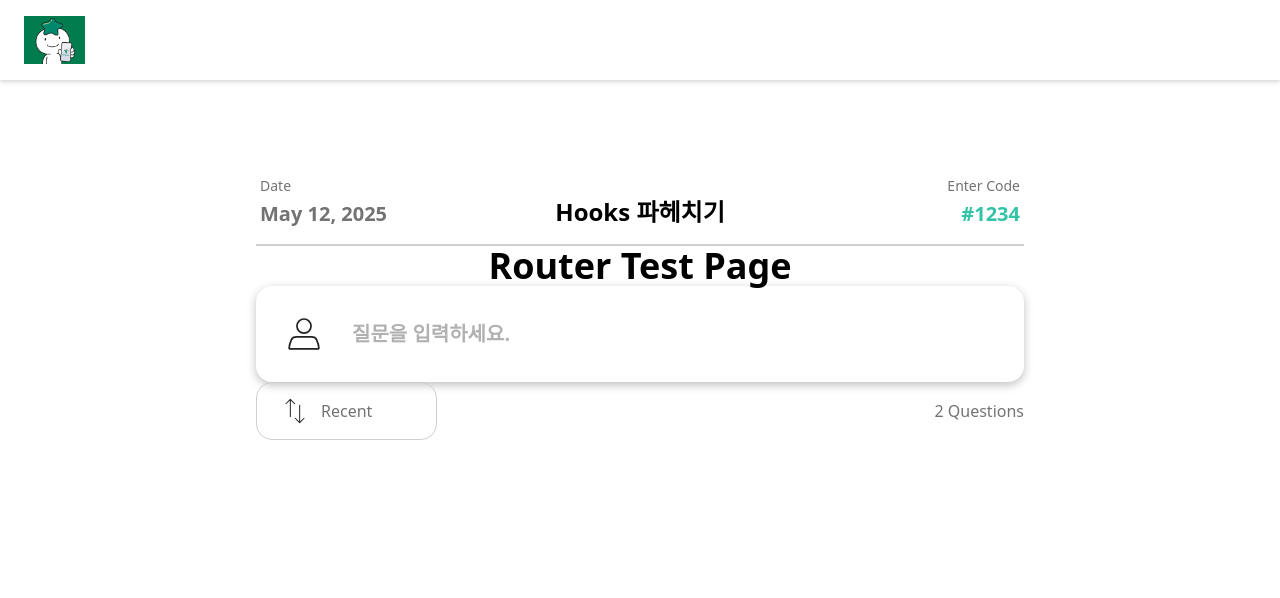
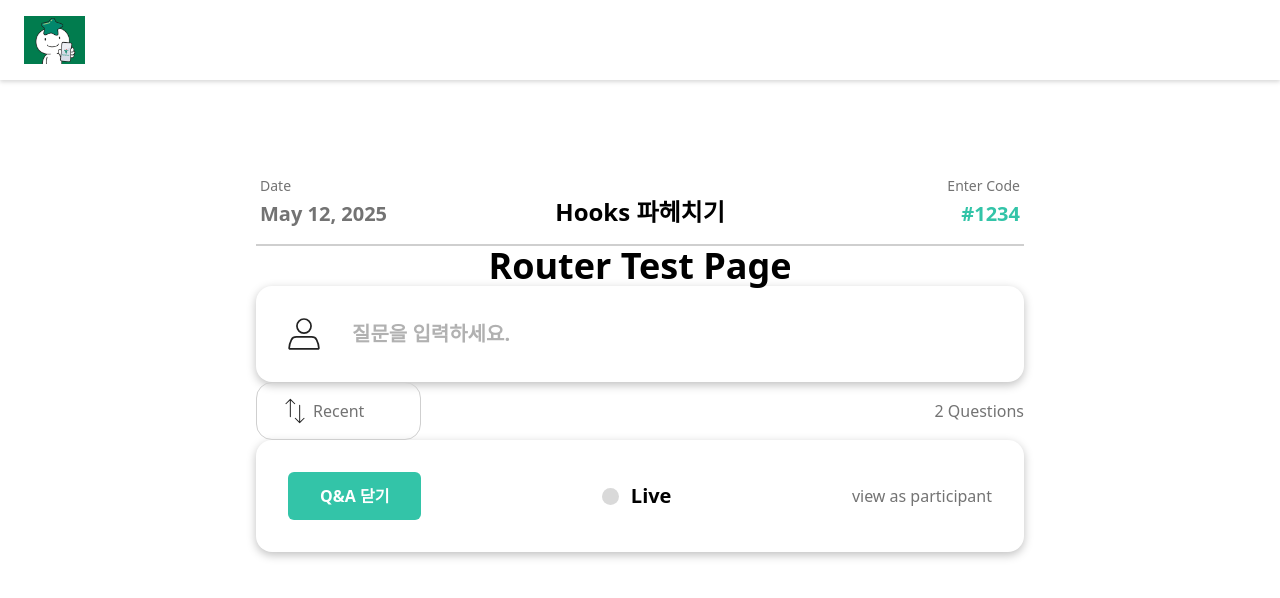
Before and after one commit to Hararo-Dev-React-Next-Project-Team-1/frontend, a React (Vite) app: page /test in a window 1280 px wide. Shown: the top 598 px of the page. Built offline with nearby package versions, Linux system fonts and the light colour scheme.

Commit message:
Room 하단 박스 구현

```diff
--- /dev/null
+++ b/src/assets/RedDot.tsx
@@ -0,0 +1,17 @@
+const RedDot = () => {
+  return (
+    <div className="transition-colors duration-200 ease-in-out text-inherit">
+      <svg
+        width="17"
+        height="17"
+        viewBox="0 0 17 17"
+        fill="none"
+        xmlns="http://www.w3.org/2000/svg"
+      >
+        <circle cx="8.5" cy="8.5" r="8.5" fill="currentColor" />
+      </svg>
+    </div>
+  );
+};
+
+export default RedDot;
--- /dev/null
+++ b/src/components/RoomFooter.tsx
@@ -0,0 +1,39 @@
+import RedDot from '../assets/RedDot.tsx';
+type Props = {
+  isLive: boolean;
+  liveClick: () => void;
+  closeClick: () => void;
+  viewClick: () => void;
+};
+const RoomFooter = ({ isLive, liveClick, closeClick, viewClick }: Props) => {
+  return (
+    <div
+      className="w-full py-8 px-8 flex items-center  justify-between
+    shadow-[0px_3px_10px_rgba(0,0,0,0.25)] rounded-2xl gap-8"
+    >
+      <button
+        className="text-center px-8 py-3 text-[16px] font-semibold
+    text-white rounded-md bg-[var(--color-primary)] cursor-pointer"
+        onClick={closeClick}
+      >
+        Q&A 닫기
+      </button>
+      <div
+        className={`flex gap-3 justify-center items-center cursor-pointer
+      ${isLive ? 'text-[#FF0000]' : 'text-[var(--color-gray)] '}`}
+        onClick={liveClick}
+      >
+        <RedDot />
+        <span className="text-black text-xl font-semibold">Live</span>
+      </div>
+      <span
+        className="cursor-pointer text-[#737373] text-[16px] "
+        onClick={viewClick}
+      >
+        view as participant
+      </span>
+    </div>
+  );
+};
+
+export default RoomFooter;
--- a/src/pages/test.tsx
+++ b/src/pages/test.tsx
@@ -1,12 +1,14 @@
 // Header Test Page
 import RoomHeader from '../components/RoomHeader';
 import ChatInput from '../components/ChatInput.tsx';
+import RoomFooter from '../components/RoomFooter';
 import Sorting from '../assets/Sorting.svg?react';
 
 import { useEffect, useState } from 'react';
 const TestPage = () => {
   const [userChat, setUserChat] = useState('');
   const [QCount, setQCount] = useState(2);
+  const [isLive, setLive] = useState(false);
 
   useEffect(() => {
     console.log('userChat : ', userChat);
@@ -20,6 +22,21 @@ const TestPage = () => {
     console.log(userChat);
     setUserChat('');
   };
+
+  // Live 버튼 클릭
+  const liveClick = () => {
+    // Todo : 라이브 재생 기능
+    setLive(true);
+  };
+
+  const closeClick = () => {
+    console.log('closeClick');
+  };
+
+  const viewClick = () => {
+    console.log('viewClick');
+  };
+
   return (
     <div className="w-full flex items-center justify-center py-20">
       <div
@@ -29,16 +46,24 @@ const TestPage = () => {
         <RoomHeader title={'Hooks 파헤치기'} roomCode={1234} />
         <h1 className="text-4xl font-bold">Router Test Page</h1>
         <ChatInput onChange={setUserChat} sendChat={sendChat} />
+        {/* 정렬 및 질문 수 */}
         <div className="w-full flex justify-between items-center text-[16px] text-[#737373]">
           <div
             className="rounded-2xl flex items-center relative
-          px-16 py-4   font-medium border border-[#CFCFCF]"
+          px-14 py-4 font-medium border border-[#CFCFCF]"
           >
             <Sorting className="absolute left-7" />
             <span>Recent</span>
           </div>
           <span>{QCount} Questions</span>
         </div>
+        {/* 하단 버튼 모음 div */}
+        <RoomFooter
+          isLive={isLive}
+          liveClick={liveClick}
+          closeClick={closeClick}
+          viewClick={viewClick}
+        />
       </div>
     </div>
   );
```
